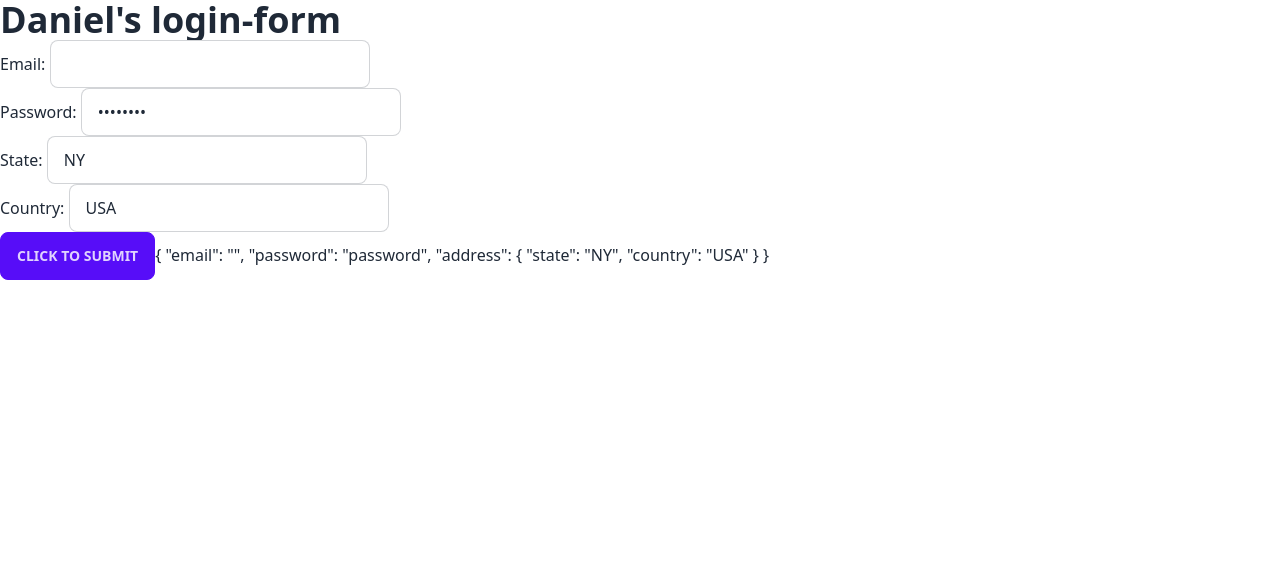
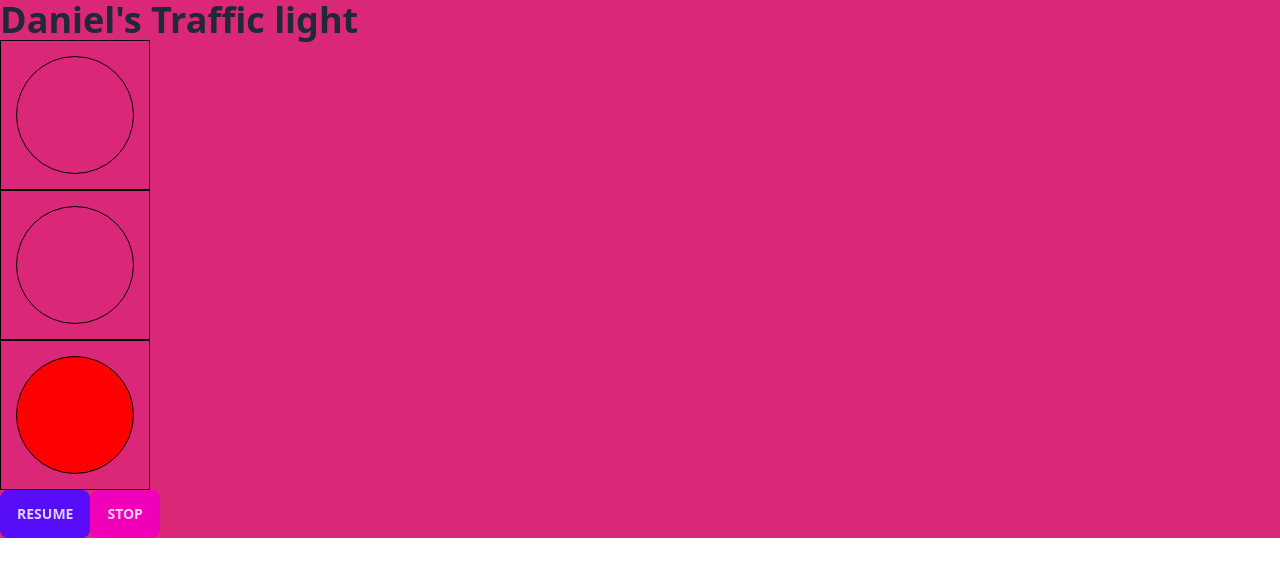
Before and after one commit to zjian107-su/Angular-Akasha1729, an Angular app: page / in a window 1280 px wide. Shown: the top 576 px of the page. Built offline with nearby package versions, Linux system fonts and the light colour scheme.

Commit message:
✨ update: complete exercise - traffic light

```diff
--- a/src/app/app.component.html
+++ b/src/app/app.component.html
@@ -43,4 +43,6 @@
 <app-string></app-string>
 <br /> -->
 
-<app-login-form></app-login-form>
+<!-- 08/26/2023 -->
+<!-- <app-login-form></app-login-form> -->
+<app-traffic-light></app-traffic-light>
--- a/src/app/app.module.ts
+++ b/src/app/app.module.ts
@@ -26,6 +26,7 @@ import { RxjsPipeOperatorsComponent } from './components/rxjs-pipe-operators/rxj
 import { PlansComponent } from './components/plans/plans.component';
 import { StringComponent } from './components/string/string.component';
 import { LoginFormComponent } from './components/login-form/login-form.component';
+import { TrafficLightComponent } from './components/traffic-light/traffic-light.component';
 
 @NgModule({
   declarations: [
@@ -52,6 +53,7 @@ import { LoginFormComponent } from './components/login-form/login-form.component
     PlansComponent,
     StringComponent,
     LoginFormComponent,
+    TrafficLightComponent,
   ],
   imports: [BrowserModule, AppRoutingModule, FormsModule, ReactiveFormsModule],
   providers: [],
--- /dev/null
+++ b/src/app/components/traffic-light/traffic-light.component.css
@@ -0,0 +1,28 @@
+.container {
+  width: 150px;
+  height: 150px;
+  border: 1px solid #000;
+  display: flex;
+  justify-content: center;
+  align-items: center;
+
+}
+
+.trafficLight {
+  width: 80%;
+  height: 80%;
+  border: 1px solid #000;
+  border-radius: 50%;
+}
+
+.green {
+  background-color: green;
+}
+
+.yellow {
+  background-color: yellow;
+}
+
+.red {
+  background-color: red
+}
--- /dev/null
+++ b/src/app/components/traffic-light/traffic-light.component.html
@@ -0,0 +1,21 @@
+<div class="bg-pink-600">
+  <h1>Daniel's Traffic light</h1>
+
+  <div class="container">
+    <div class="trafficLight" [ngClass]="activate===0? 'green': ''">
+    </div>
+  </div>
+
+  <div class="container">
+    <div class="trafficLight" [ngClass]="activate===1? 'yellow': ''">
+    </div>
+  </div>
+
+  <div class="container">
+    <div class="trafficLight" [ngClass]="activate===2? 'red': ''">
+    </div>
+  </div>
+
+  <button class="btn btn-primary" (click)="resumeTimer()">Resume</button>
+  <button class="btn btn-secondary" (click)="stopTimer()">Stop</button>
+</div>
--- /dev/null
+++ b/src/app/components/traffic-light/traffic-light.component.ts
@@ -0,0 +1,39 @@
+import { Component, OnDestroy, OnInit } from '@angular/core';
+
+@Component({
+  selector: 'app-traffic-light',
+  templateUrl: './traffic-light.component.html',
+  styleUrls: ['./traffic-light.component.css'],
+})
+export class TrafficLightComponent implements OnInit, OnDestroy {
+  activate: number = 0;
+  timer: any;
+
+  ngOnInit(): void {
+    this.run();
+  }
+
+  ngOnDestroy(): void {
+    clearInterval(this.timer);
+  }
+
+  stopTimer(): void {
+    if (this.timer !== undefined) {
+      clearInterval(this.timer);
+      this.timer = undefined;
+    }
+  }
+
+  resumeTimer() {
+    if (this.timer === undefined) {
+      this.run();
+    }
+  }
+
+  run() {
+    this.timer = setInterval(() => {
+      this.activate = (this.activate + 1) % 3;
+      console.log(this.activate);
+    }, 2000);
+  }
+}
```
Also changed, not shown: 1 other file (tests, documents, lock files or other folders).
